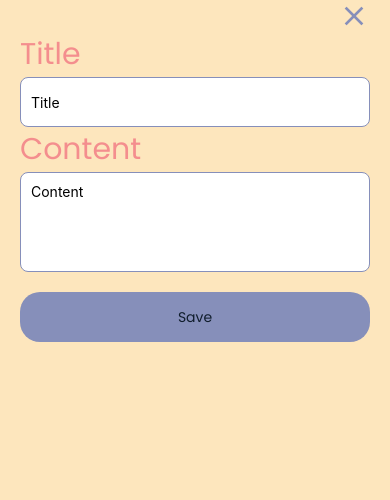
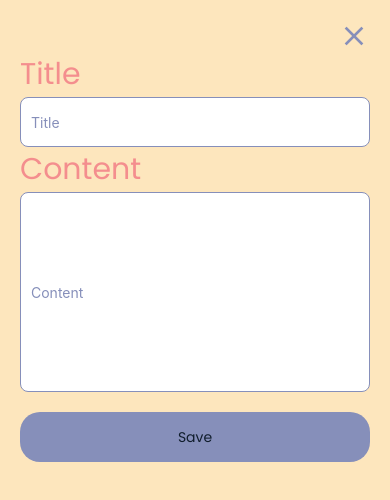
Before and after one commit to nisaaak/todoListApp, a React Native app: screen /Edit in a window 390 px wide. Shown: the top 500 px of the page. Built offline with nearby package versions, Linux system fonts and the light colour scheme.

Commit message:
restructure

```diff
--- a/components/atoms/Button/index.js
+++ b/components/atoms/Button/index.js
@@ -5,12 +5,13 @@ import { Pressable } from "react-native"
 const Button = ({
     title,
     onpress,
+    backgroundColor
 }) => (
     <Pressable
         onPress={() => { onpress() }}
         style={{
             marginTop: 20,
-            backgroundColor: '#F48E8E',
+            backgroundColor: backgroundColor,
             borderRadius: 20,
             height: 50,
             justifyContent: 'center',
--- /dev/null
+++ b/components/atoms/CloseButton/index.js
@@ -0,0 +1,17 @@
+import React from "react"
+import { Pressable } from "react-native"
+import { MaterialIcons } from '@expo/vector-icons';
+
+const CloseButton = ({
+    onpress,
+}) => (
+    <Pressable
+        onPress={() => {
+            onpress()
+        }}
+        style={{ alignItems: 'flex-end', marginTop: 20 }}>
+        <MaterialIcons name="close" size={32} color='#868fba' />
+    </Pressable>
+)
+
+export default CloseButton
--- /dev/null
+++ b/components/molecules/FormInput/index.js
@@ -0,0 +1,37 @@
+import React from "react"
+import Text from "../../atoms/Text"
+import { Pressable, TextInput } from "react-native"
+
+const FormInput = ({
+    title,
+    placeholder,
+    value,
+    maxLength,
+    onChangeText,
+    height,
+}) => (
+    <>
+        <Text fontSize={30} color={'#F48E8E'}>
+            {title}
+        </Text>
+        <TextInput
+            placeholder={placeholder}
+            placeholderTextColor={'#868fba'}
+            value={value}
+            maxLength={maxLength}
+            onChangeText={(input) => {
+                onChangeText(input)
+            }}
+            style={{
+                borderWidth: 1,
+                borderColor: '#868fba',
+                backgroundColor: '#fff',
+                borderRadius: 8,
+                height: height,
+                padding: 10
+            }}
+        />
+    </>
+)
+
+export default FormInput
--- /dev/null
+++ b/components/molecules/Header/index.js
@@ -0,0 +1,17 @@
+import React from "react"
+import Text from "../../atoms/Text"
+
+const Header = ({
+
+}) => (
+    <>
+        <Text bold fontSize={25} color={'#F48E8E'}>
+            Good Morning
+        </Text>
+        <Text fontSize={20} color={'#F48E8E'}>
+            Tsuki
+        </Text>
+    </>
+)
+
+export default Header
--- a/components/atoms/Search/index.js
+++ b/components/molecules/Search/index.js
@@ -1,5 +1,5 @@
 import React from "react"
-import Text from "../Text"
+import Text from "../../atoms/Text"
 import { Pressable, View, TextInput } from "react-native"
 import { Feather, MaterialIcons } from '@expo/vector-icons';
 import Animated, { BounceIn, BounceOut, useAnimatedStyle, withSpring } from 'react-native-reanimated';
--- /dev/null
+++ b/components/organism/FilterBar/index.js
@@ -0,0 +1,35 @@
+import React from "react"
+import { View } from "react-native"
+import { MaterialIcons } from '@expo/vector-icons';
+import Animated, { BounceIn, BounceOut, useAnimatedStyle, withSpring } from 'react-native-reanimated';
+import FilterButton from "../../atoms/FilterButton";
+
+const FilterBar = ({
+    filter,
+    set_filter
+}) => (
+    <View style={{ flexDirection: 'row', marginTop: 20, alignItems: 'center' }}>
+        <MaterialIcons name="sort" size={32} color='#868fba' />
+        <FilterButton
+            title={'Done'}
+            onpress={() => { set_filter('Done') }}
+            filter={filter}
+        />
+        <FilterButton
+            title={'Not Done'}
+            onpress={() => { set_filter('Not Done') }}
+            filter={filter}
+        />
+        {filter && (
+            <Animated.View entering={BounceIn} exiting={BounceOut}>
+                <FilterButton
+                    title={'x'}
+                    onpress={() => { set_filter('') }}
+                    filter={filter}
+                />
+            </Animated.View>
+        )}
+    </View>
+)
+
+export default FilterBar
--- a/screens/Edit/index.js
+++ b/screens/Edit/index.js
@@ -1,12 +1,8 @@
-import {
-  TextInput,
-  Pressable
-} from 'react-native';
 import { useEffect, useState } from 'react';
-import Text from '../../components/atoms/Text';
 import Button from '../../components/atoms/Button';
+import FormInput from '../../components/molecules/FormInput';
 import { SafeAreaView } from 'react-native-safe-area-context';
-import { MaterialIcons } from '@expo/vector-icons';
+import CloseButton from '../../components/atoms/CloseButton';
 import { useDispatch, useSelector } from 'react-redux'
 import { saveTodo, clearTodo } from '../../store/actions/todoAction';
 import uuid from "react-native-uuid"
@@ -61,71 +57,33 @@ const Edit = (props) => {
 
   return (
     <SafeAreaView style={{ backgroundColor: '#FDE6BD', flex: 1, paddingHorizontal: 20 }}>
-      <Pressable
-        onPress={() => {
-          props.navigation.navigate('Home')
-        }}
-        style={{ alignItems: 'flex-end' }}>
-        <MaterialIcons name="close" size={32} color='#868fba' />
-      </Pressable>
-      <Text fontSize={30} color={'#F48E8E'}>
-        Title
-      </Text>
-      <TextInput
+      <CloseButton onpress={() => { props.navigation.goBack() }} />
+      <FormInput
+        title={'Title'}
         placeholder={'Title'}
         value={title}
         maxLength={50}
-        onChangeText={(input) => {
-          set_title(input)
-        }}
-        style={{
-          borderWidth: 1,
-          borderColor: '#868fba',
-          backgroundColor: '#fff',
-          borderRadius: 8,
-          height: 50,
-          padding: 10
-        }}
+        onChangeText={(input) => { set_title(input) }}
+        height={50}
       />
-      <Text fontSize={30} color={'#F48E8E'}>
-        Content
-      </Text>
-      <TextInput
+      <FormInput
+        title={'Content'}
         placeholder={'Content'}
         value={content}
         maxLength={150}
-        multiline
-        onChangeText={(input) => {
-          set_content(input)
-        }}
-        style={{
-          borderWidth: 1,
-          borderColor: '#868fba',
-          backgroundColor: '#fff',
-          borderRadius: 8,
-          height: 100,
-          padding: 10
-        }}
+        onChangeText={(input) => { set_content(input) }}
+        height={200}
       />
-
-      <Pressable
-        onPress={save}
-        style={{
-          marginTop: 20,
-          backgroundColor: '#868fba',
-          borderRadius: 20,
-          height: 50,
-          justifyContent: 'center',
-          alignItems: 'center'
-        }}>
-        <Text>
-          Save
-        </Text>
-      </Pressable>
+      <Button
+        title={'Save'}
+        onpress={save}
+        backgroundColor={'#868fba'}
+      />
       {props.route.params?.id && (
         <Button
           title={'Delete'}
           onpress={onDelete}
+          backgroundColor={'#F48E8E'}
         />
       )}
       {/* <Pressable
--- a/screens/Home/index.js
+++ b/screens/Home/index.js
@@ -2,15 +2,13 @@ import {
   View,
 } from 'react-native';
 import { useMemo, useState } from 'react';
-import Text from '../../components/atoms/Text';
 import AddButton from '../../components/atoms/AddButton';
-import Search from '../../components/atoms/Search';
-import FilterButton from '../../components/atoms/FilterButton';
+import Search from '../../components/molecules/Search';
+import Header from '../../components/molecules/Header';
 import { SafeAreaView } from 'react-native-safe-area-context';
-import { MaterialIcons } from '@expo/vector-icons';
 import { useSelector } from 'react-redux'
 import TodoList from '../../components/organism/TodoList';
-import Animated, { BounceIn, BounceOut, useAnimatedStyle, withSpring } from 'react-native-reanimated';
+import FilterBar from '../../components/organism/FilterBar';
 
 const Home = (props) => {
   const todo = useSelector(state => state.todoData.todo)
@@ -22,35 +20,22 @@ const Home = (props) => {
     const filtered =
       search === ''
         ? todo
-        : todo.filter((e) => (e.title.includes(search) || e.content.includes(search)))
-    if (filter === '') {
-      return filtered;
-    } else if (filter === 'Done') {
-      return filtered.filter((e) => e.isDone);
+        : todo.filter((e) => (e.title.includes(search)
+          || e.content.includes(search)))
+    if (filter === 'Done') {
+      return filtered.filter((e) => e.isDone)
     } else if (filter === 'Not Done') {
-      return filtered.filter((e) => !e.isDone);
+      return filtered.filter((e) => !e.isDone)
+    } else if (filter === '') {
+      return filtered
     }
   }, [todo, filter, search])
-
-  const iconstyle = useAnimatedStyle(() => {
-    return {
-      transform: [
-        {
-          scaleY: withSpring(press ? -1 : 1, {
-            damping: 20,
-            stiffness: 100
-          })
-        }
-      ]
-    }
-  })
 
   return (
     <SafeAreaView style={{ backgroundColor: '#FDE6BD', flex: 1, }}>
       <View style={{ justifyContent: 'space-between', flex: 1 }}>
         <View style={{ padding: 20 }}>
-          <Text bold fontSize={25} color={'#F48E8E'}>Good Morning</Text>
-          <Text fontSize={20} color={'#F48E8E'}>Tsuki</Text>
+          <Header />
           <View style={{ flexDirection: 'row', marginTop: 10 }}>
             <Search
               press={press}
@@ -65,28 +50,10 @@ const Home = (props) => {
               }} />
           </View>
 
-          <View style={{ flexDirection: 'row', marginTop: 20, alignItems: 'center' }}>
-            <MaterialIcons name="sort" size={32} color='#868fba' />
-            <FilterButton
-              title={'Done'}
-              onpress={() => { set_filter('Done') }}
-              filter={filter}
-            />
-            <FilterButton
-              title={'Not Done'}
-              onpress={() => { set_filter('Not Done') }}
-              filter={filter}
-            />
-            {filter && (
-              <Animated.View entering={BounceIn} exiting={BounceOut}>
-                <FilterButton
-                  title={'x'}
-                  onpress={() => { set_filter('') }}
-                  filter={filter}
-                />
-              </Animated.View>
-            )}
-          </View>
+          <FilterBar
+            filter={filter}
+            set_filter={(input) => { set_filter(input) }}
+          />
         </View>
         <TodoList
           todo={data}
```
